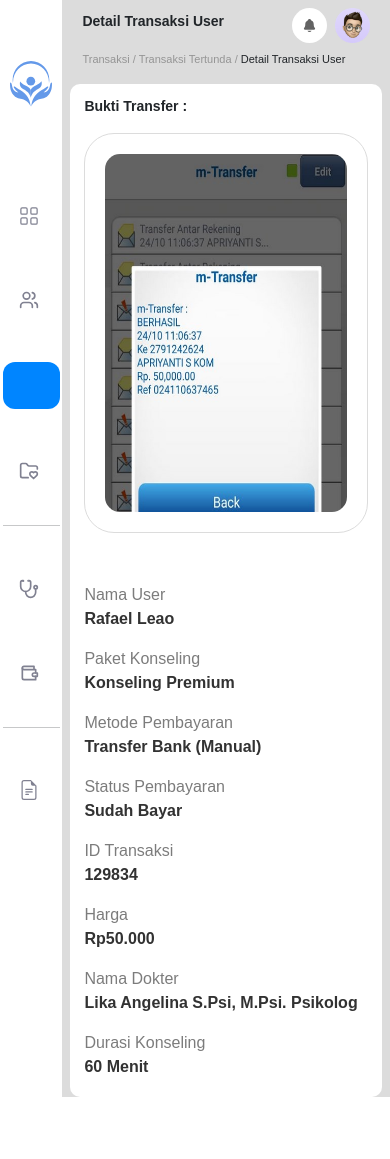
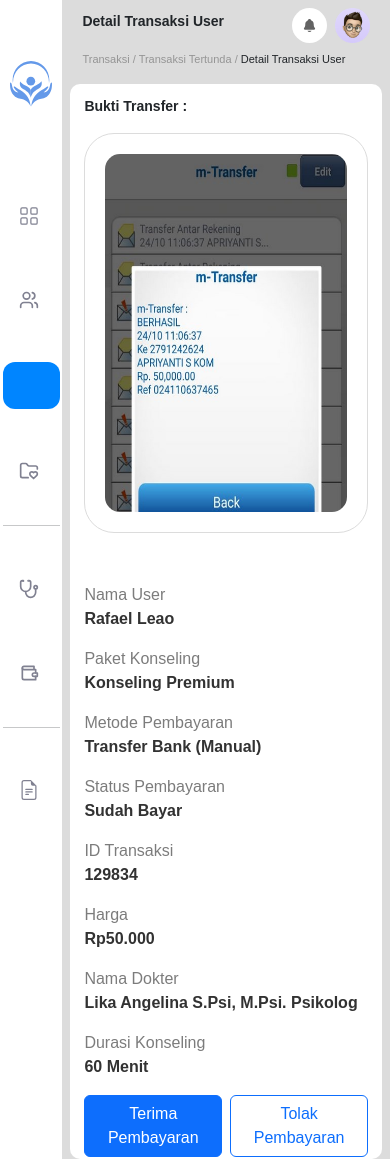
Before and after one commit to Capstone-Mental-Health-Care-Group-6/frontent-dekstop-admin, a React (Vite) app: page /admin-transaksi-user/transaksi-tertunda/detail-transaksi-user/1000 in a window 390 px wide. Before the commit the page ends 1097 px from the top, so only its background shows below. Built offline with nearby package versions, Linux system fonts and the light colour scheme; some icons are missing.

Commit message:
responsive detail transaksi user

```diff
--- a/src/components/Elements/button/Button.jsx
+++ b/src/components/Elements/button/Button.jsx
@@ -2,7 +2,7 @@ import React from "react";
 
 const Button = ({ type, className, onClick, id, text }) => {
   return (
-    <div>
+    <>
       <button
         type={type ? type : "button"}
         className={className}
@@ -11,7 +11,7 @@ const Button = ({ type, className, onClick, id, text }) => {
       >
         {text}
       </button>
-    </div>
+    </>
   );
 };
 
--- a/src/pages/DetailTransaksiUser/DetailTransaksiUser.jsx
+++ b/src/pages/DetailTransaksiUser/DetailTransaksiUser.jsx
@@ -5,6 +5,7 @@ import { useParams } from 'react-router-dom';
 import ItemDataTransaksi from '../../components/Fragments/item-data-transaksi/ItemDataTransaksi';
 import { detailDataTransaksi } from '../../components/DataComponents/dataComponents';
 import { buktiTransfer } from '../../../image';
+import Button from '../../components/Elements/button/Button';
 
 function DetailTransaksiUser() {
     const id = useParams()
@@ -24,7 +25,14 @@ function DetailTransaksiUser() {
                             <ItemDataTransaksi title={'Harga'} text={item.harga} />
                             <ItemDataTransaksi title={'Nama Dokter'} text={item.nama_dokter} />
                             <ItemDataTransaksi title={'Durasi Konseling'} text={item.durasi_Konseling} />
+                            <div className="button-pembayaran">
+                                <div className="d-flex gap-2">
+                                    <Button className='btn btn-primary w-100' text={'Terima Pembayaran '} />
+                                    <Button className='btn text-primary border-primary w-100' text={'Tolak  Pembayaran'} />
+                                </div>
+                            </div>
                         </div>
+
                     ))}
 
                     <div className="col">
```
